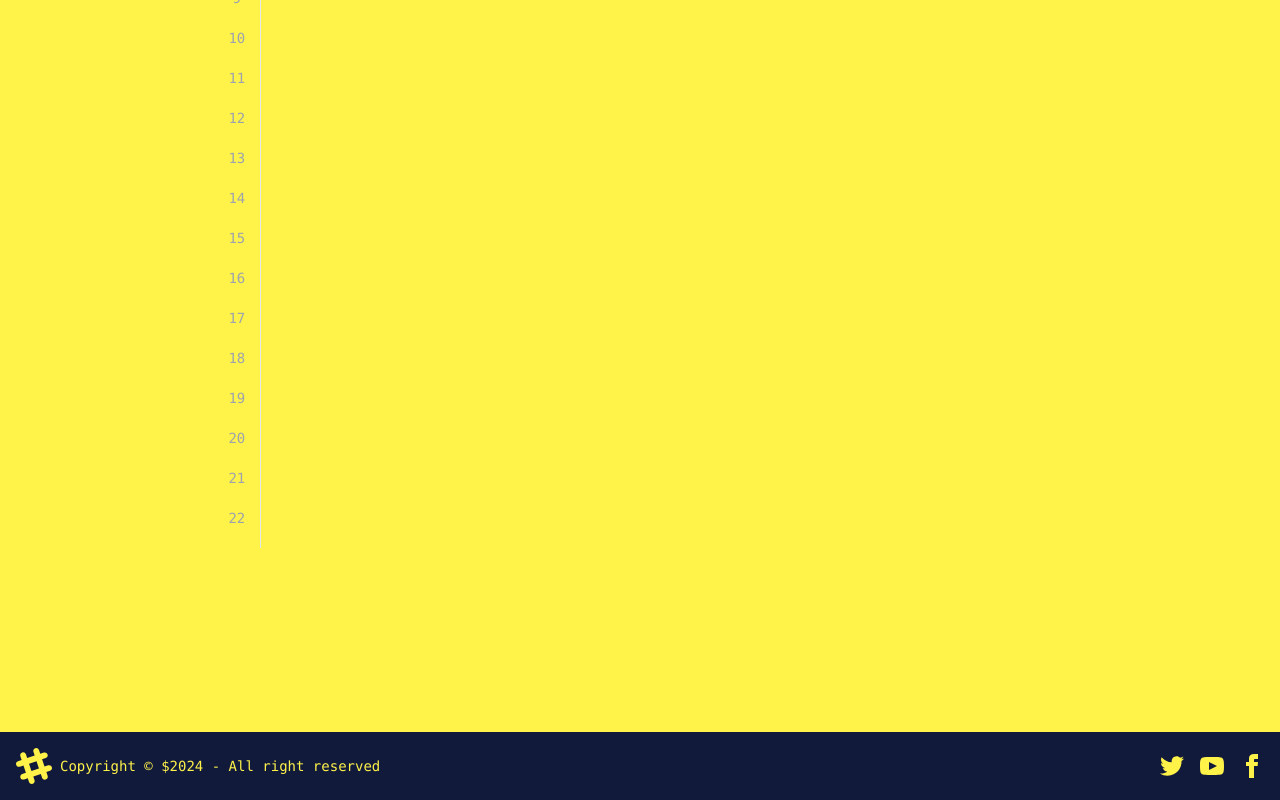
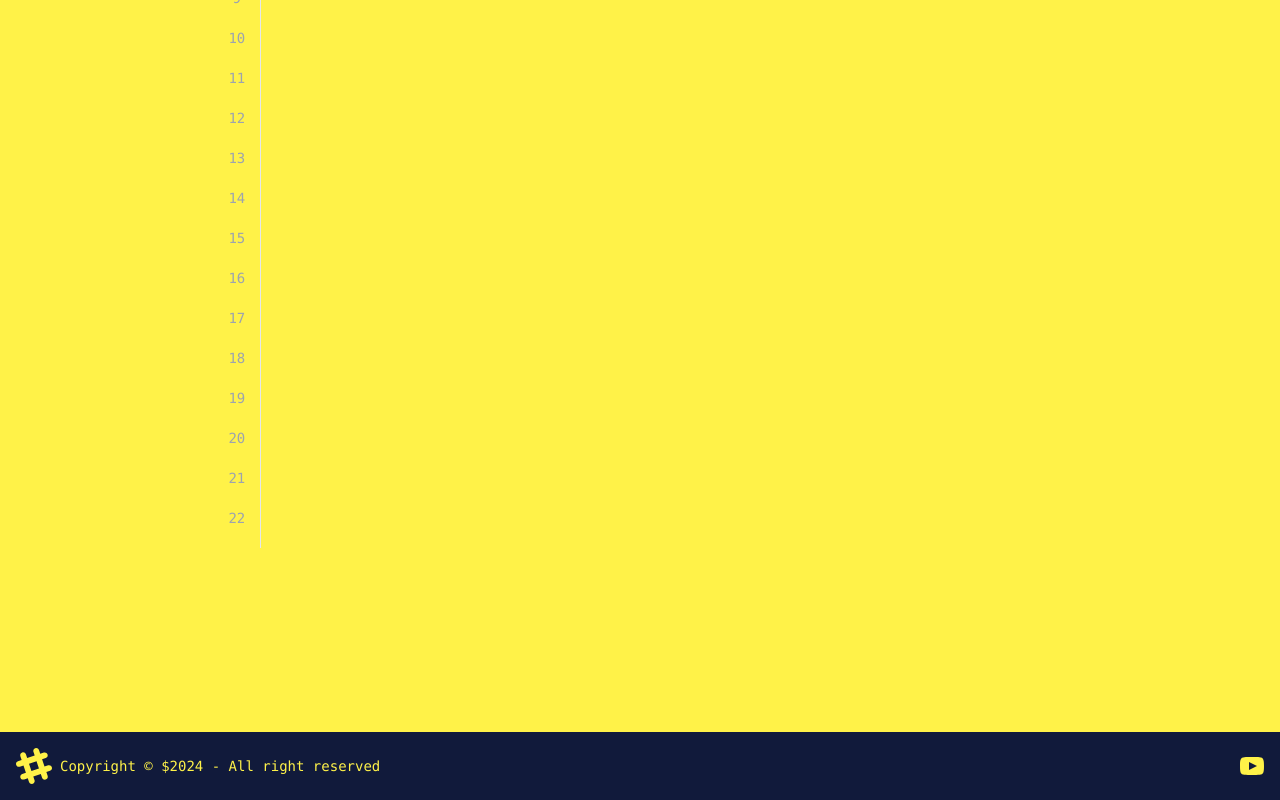
Before and after one commit to mr-wellick/musix, a SvelteKit app: page / in a window 1280 px wide. Shown: the part 438-1238 px from the top of the page. Built offline with nearby package versions, Linux system fonts and the light colour scheme.

Commit message:
fix linting issues

```diff
--- a/src/routes/+layout.svelte
+++ b/src/routes/+layout.svelte
@@ -30,7 +30,7 @@
 		</button>
 	</div>
 	<div class="flex-1">
-		<a class="btn btn-ghost text-xl">Musix</a>
+		<a class="btn btn-ghost text-xl" href="/">Musix</a>
 	</div>
 	<div class="flex-none">
 		<button class="btn btn-square btn-ghost">
@@ -78,20 +78,7 @@
 		<p>Copyright © ${new Date().getFullYear()} - All right reserved</p>
 	</aside>
 	<nav class="grid-flow-col gap-4 md:place-self-center md:justify-self-end">
-		<a>
-			<svg
-				xmlns="http://www.w3.org/2000/svg"
-				width="24"
-				height="24"
-				viewBox="0 0 24 24"
-				class="fill-current"
-			>
-				<path
-					d="M24 4.557c-.883.392-1.832.656-2.828.775 1.017-.609 1.798-1.574 2.165-2.724-.951.564-2.005.974-3.127 1.195-.897-.957-2.178-1.555-3.594-1.555-3.179 0-5.515 2.966-4.797 6.045-4.091-.205-7.719-2.165-10.148-5.144-1.29 2.213-.669 5.108 1.523 6.574-.806-.026-1.566-.247-2.229-.616-.054 2.281 1.581 4.415 3.949 4.89-.693.188-1.452.232-2.224.084.626 1.956 2.444 3.379 4.6 3.419-2.07 1.623-4.678 2.348-7.29 2.04 2.179 1.397 4.768 2.212 7.548 2.212 9.142 0 14.307-7.721 13.995-14.646.962-.695 1.797-1.562 2.457-2.549z"
-				></path>
-			</svg>
-		</a>
-		<a>
+		<a href="/">
 			<svg
 				xmlns="http://www.w3.org/2000/svg"
 				width="24"
@@ -104,18 +91,5 @@
 				></path>
 			</svg>
 		</a>
-		<a>
-			<svg
-				xmlns="http://www.w3.org/2000/svg"
-				width="24"
-				height="24"
-				viewBox="0 0 24 24"
-				class="fill-current"
-			>
-				<path
-					d="M9 8h-3v4h3v12h5v-12h3.642l.358-4h-4v-1.667c0-.955.192-1.333 1.115-1.333h2.885v-5h-3.808c-3.596 0-5.192 1.583-5.192 4.615v3.385z"
-				></path>
-			</svg>
-		</a>
 	</nav>
 </footer>
```
